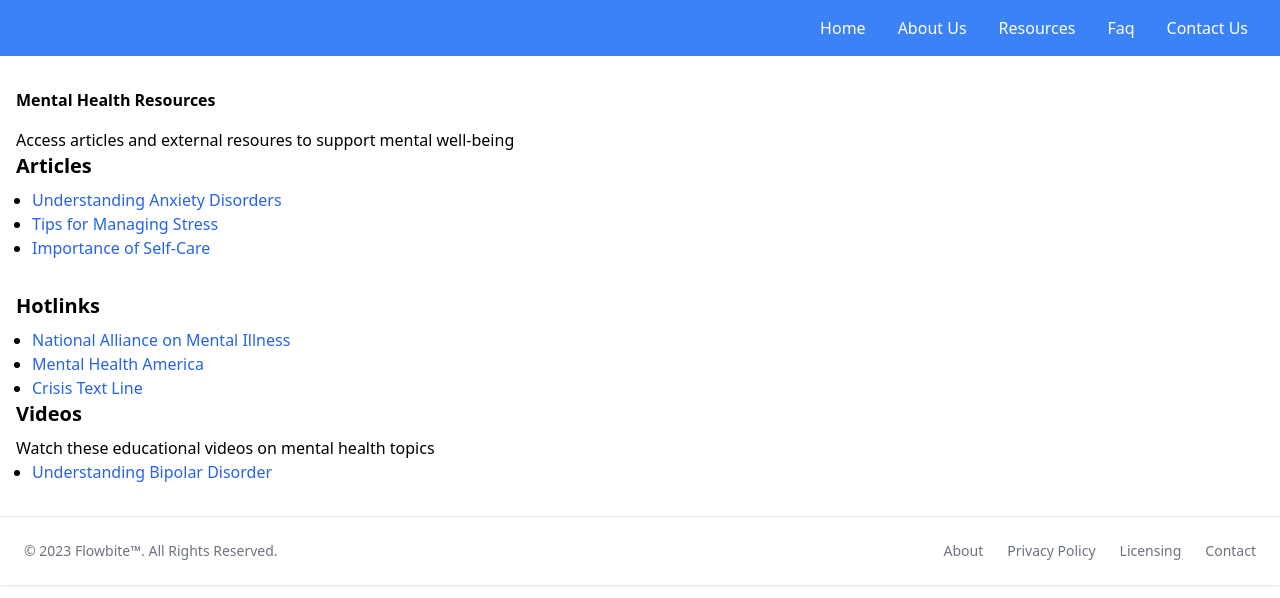
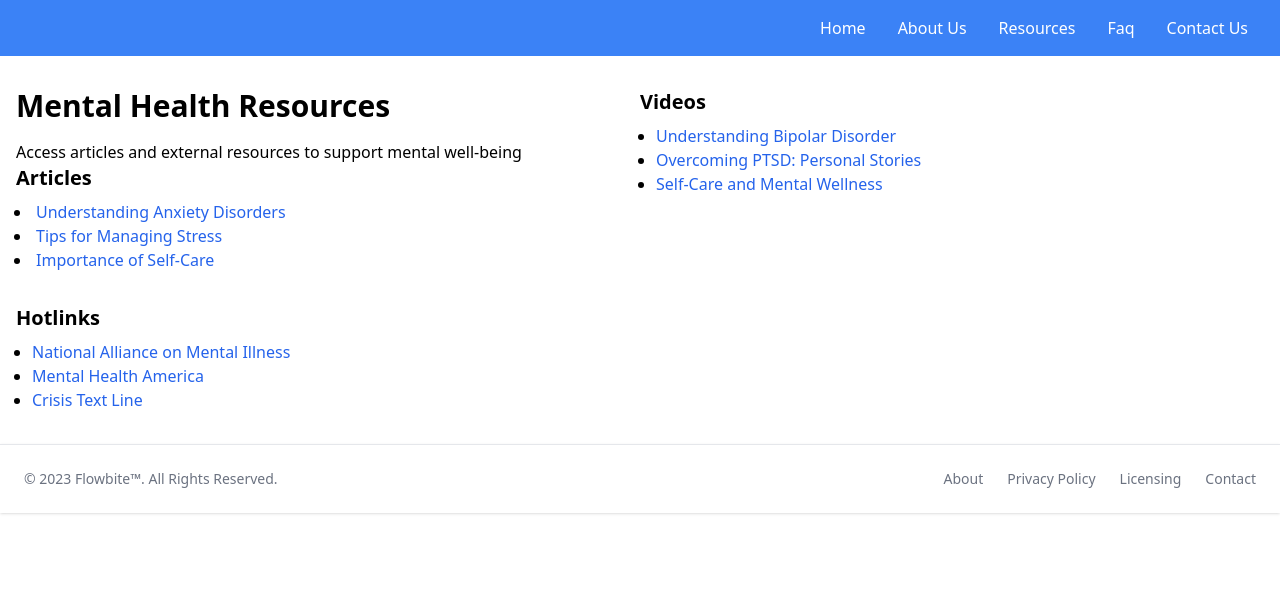
Before and after one commit to ericvpineda/mental-wellness-hub, a React (Create React App) app in the folder frontend/: page /resources in a window 1280 px wide. Shown: the top 598 px of the page. Built offline with nearby package versions, Linux system fonts and the light colour scheme.

Commit message:
faq starter code

```diff
--- a/frontend/src/routes/Faq/index.js
+++ b/frontend/src/routes/Faq/index.js
@@ -1,11 +1,35 @@
-import React from "react";
+import React, { useState } from "react";
 
 const Faq = () => {
+    const [showAnswer, setShowAnswer] = useState(false);
+
+    const toggleAnswer = () => {
+        setShowAnswer(!showAnswer);
+    };
+
     return (
-        <div>
-            <h1>Faq page</h1>
+        <div className="p-6 bg-white rounded-lg shadow-lg">
+            <h1 className="text-3xl font-bold mb-4">Frequently Asked Questions</h1>
+            <p className="text-gray-700 mb-8">The significance of mental health cannot be overstated; it constitutes a fundamental aspect of overall health and well-being, encompassing emotional, psychological, and social dimensions. Below, you'll find responses to frequently asked questions concerning mental health, aimed at enhancing your comprehension and fostering support for your mental well-being.</p>
+            <div className="border-t border-b border-gray-200 py-4">
+                <h2 className="text-lg font-semibold flex items-center justify-between cursor-pointer" onClick={toggleAnswer}>
+                    What is Mental Health?
+                    <span>{showAnswer ? '▼' : '▶'}</span>
+                </h2>
+                {showAnswer && (
+                    <div className="mt-4">
+                        <p className="text-gray-700">Mental health includes our emotional, psychological, and social well-being. It affects how we think, feel, and act.</p>
+                        <p className="text-gray-700 mt-2">It also helps determine how we handle stress, relate to others, and make choices. Mental health is important at every stage of life, from childhood and adolescence through adulthood.</p>
+                    </div>
+                )}
+            </div>
+            <div className="border-t border-b border-gry-200 py-4">
+                <h2 className="text-lg font-semibold flex items-center jusity-between cursor pointer" onClick={toggleAnswer}>
+                    How can I improve my mental health?
+                </h2>
+            </div>
         </div>
     )
 }
 
-export default Faq
+export default Faq;
--- a/frontend/src/routes/Resources/index.js
+++ b/frontend/src/routes/Resources/index.js
@@ -15,19 +15,25 @@ const Resources = () => {
     ]
 
     const videos = [
-        { title: "Understanding Bipolar Disorder", link: "https://www.youtube.com/watch?v=O4D8XIsoU0Y"}
+        { title: "Understanding Bipolar Disorder", link: "https://www.youtube.com/watch?v=O4D8XIsoU0Y"},
+        { title: "Overcoming PTSD: Personal Stories", link: "https://www.youtube.com/watch?v=fxM0aeZ3vLg"},
+        { title: "Self-Care and Mental Wellness", link: "https://www.youtube.com/watch?v=IYq0h3KgDpY"}
     ]
 
     return (
-        <div className="container mx-auto px-4 py-8">
-            <h1 className="text-3x1 font-bold mb-4">Mental Health Resources</h1>
-            <p>Access articles and external resoures to support mental well-being</p>
+        <div className="container mx-auto px-4 py-8 flex">
+            <div className="w-1/2 pr-8">
+                <h1 className="text-3xl font-bold mb-4">Mental Health Resources</h1>
+                <p>Access articles and external resources to support mental well-being</p>
                 <div className="mb-8">
                     <h2 className="text-xl font-bold mb-2">Articles</h2>
                     <ul className="list-disc pl-4">
                         {articles.map((article, index) => (
                             <li key={index}>
-                            <a href={article.link} className="text-blue-600 hover:underline">{article.title}</a>
+                                <a href={article.link} className="text-blue-600 hover:underline" target="_blank" rel="noopener noreferrer">
+                                    <span className="mr-1"></span>{/* Link Icon */}
+                                    {article.title}
+                                </a>
                             </li>
                         ))}
                     </ul>
@@ -38,19 +44,19 @@ const Resources = () => {
                     <ul className="list-disc pl-4">
                         {hotlinks.map((hotlink, index) => (
                             <li key={index}>
-                            <a href={hotlink.link} className="text-blue-600 hover:underline">{hotlink.title}</a>
+                                <a href={hotlink.link} className="text-blue-600 hover:underline" target="_blank" rel="noopener noreferrer">{hotlink.title}</a>
                             </li>
                         ))}
                     </ul>
                 </div>
+            </div>
 
-            <div>
+            <div className="w-1/2">
                 <h2 className="text-xl font-bold mb-2">Videos</h2>
-                <p>Watch these educational videos on mental health topics</p>
                 <ul className="list-disc pl-4">
                     {videos.map((video, index) => (
                         <li key={index}>
-                            <a href={video.link} className="text-blue-600 hover:underline">{video.title}</a>
+                            <a href={video.link} className="text-blue-600 hover:underline" target="_blank" rel="noopener noreferrer">{video.title}</a>
                         </li>
                     ))}
                 </ul>
@@ -59,4 +65,4 @@ const Resources = () => {
     )
 }
 
-export default Resources
+export default Resources;
```
Lines whose indentation alone changed are shown as unchanged.
